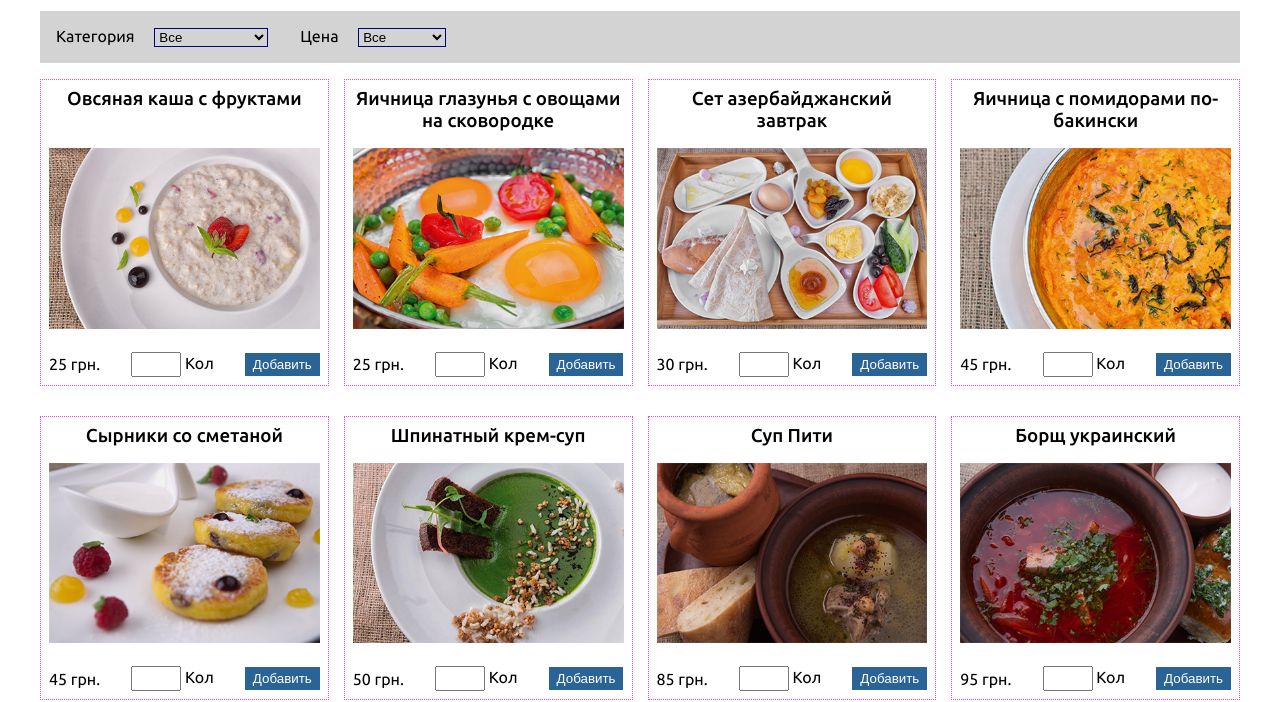
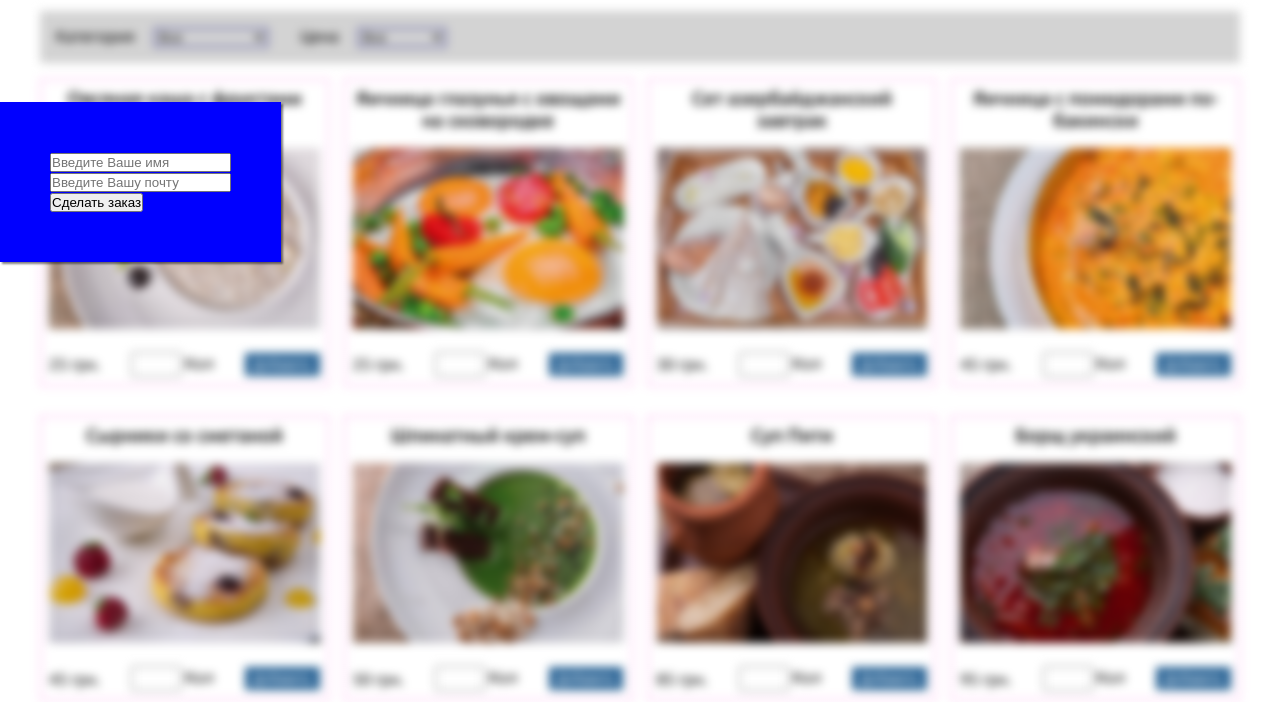
Before and after one commit to lnkz80/beetrootJS, a plain HTML site: page index.html in a window 1280 px wide. Both pictures are taken after a click on the button "ОФОРМИТЬ ЗАКАЗ". Shown: the part 98-800 px from the top of the page. Drawn offline with Linux system fonts and the light colour scheme.

Commit message:
addOrderForm

```diff
--- a/index.html
+++ b/index.html
@@ -8,14 +8,14 @@
     <link rel="stylesheet" href="css/style.css">
 </head>
 <body>
-<div class="app-container pt-40">
+<div class="app-container pt-40" id="app-container">
     <div class="top-cart">
         <div class="top-cart-info">
             <div class="container top-cart-info-container">
                 <span class="top-cart-info__item">
                      Товаров в корзине - <span class="red-info" id="totalItems">XXX</span>,
                       на сумму <span class="red-info" id="totalPrice">XXX</span> грн</span>
-                <button class="btn-check">Оформить заказ</button>
+                <button class="btn-check" id="sbmtOrder">Оформить заказ</button>
             </div>
         </div><!-- /.top-cart-info -->
 
--- a/js/script.js
+++ b/js/script.js
@@ -33,11 +33,15 @@ const totalPrice = document.getElementById("totalPrice");
 const prodBox = document.getElementById("products");
 const catSel = document.getElementById("catSel");
 const priceSel = document.getElementById("priceSel");
+const sbmtOrderBtn = document.getElementById("sbmtOrder");
 
+//addListener on Order submit
+sbmtOrderBtn.addEventListener("click", makeOrder);
 //addListener on addItems buttons
 document.addEventListener("click", addItemToCart);
 //addListener on filter change
 document.addEventListener("change", changeFilterBtn);
+
 
 /*
 =============> Фильтрация товара по выбранным категориям и цене
@@ -115,3 +119,34 @@ function addItemToCart(e) {
   qtyObj.value = "";
   cart.update(qty, price);
 }
+
+/*
+=============> Потверждение заказа
+*/
+const wrapper = document.getElementById("app-container");
+
+const userInfo = document.createElement("div");
+userInfo.style.position = "absolute";
+userInfo.style.top = "200px";
+userInfo.style.padding = "50px";
+userInfo.style.margin = "0 auto";
+userInfo.style.zIndex = "1000";
+userInfo.style.backgroundColor = "blue";
+userInfo.style.boxShadow = "2px 2px 2px rgba(0,0,0,0.5)";
+document.body.appendChild(userInfo);
+
+
+userInfo.innerHTML = `<input type='text' placeholder='Введите Ваше имя'>
+<br />
+<input type='email' placeholder='Введите Вашу почту'>
+<br />
+<input type='button' value='Сделать заказ'>`;
+
+function makeOrder (e){
+e.preventDefault();
+wrapper.style.filter="blur(5px)";
+wrapper.style.transition="filter 500ms ease-in";
+
+
+
+}
```
